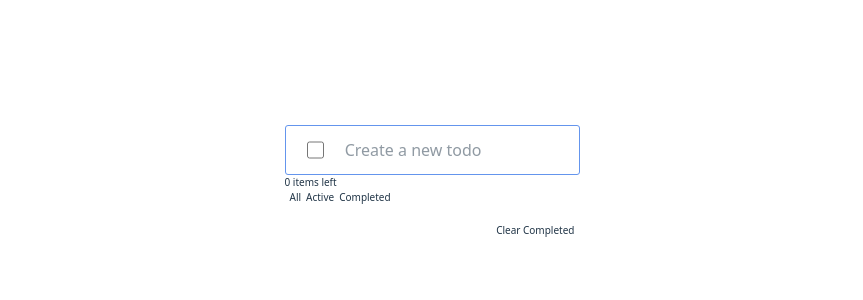
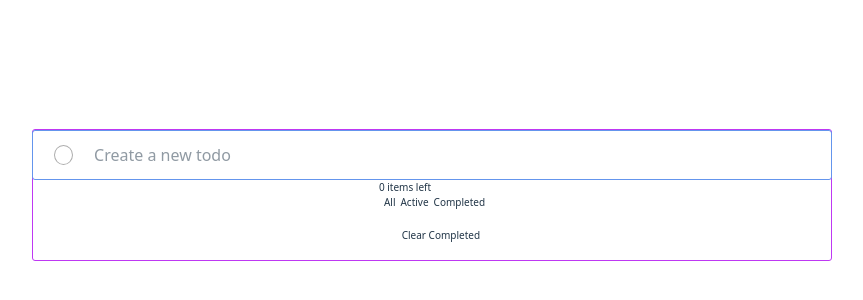
Before and after one commit to mikewd-dev/Todo-React, a React (Vite) app in the folder my-todo-app/: page / in a window 1280 px wide. Shown: the part 210-510 px from the top of the page, without its empty margins (208-1071 px from the left). Built offline with nearby package versions, Linux system fonts and the light colour scheme.

Commit message:
styling todo on desktop

```diff
--- a/my-todo-app/src/AddTodo.css
+++ b/my-todo-app/src/AddTodo.css
@@ -7,7 +7,8 @@
   .form-container{
     display: flex;
     justify-content: center;
-    width:100%
+    width:800px;
+    margin-bottom: 0px;
   }
 
   form {
--- a/my-todo-app/src/LeftTodo.css
+++ b/my-todo-app/src/LeftTodo.css
@@ -2,6 +2,5 @@
 display:flex;
 flex-direction: row;
 align-items: center;
-width: 100%;
 font-size: 10px;
 }
--- a/my-todo-app/src/NewTodo.css
+++ b/my-todo-app/src/NewTodo.css
@@ -1,19 +1,14 @@
-.todoList{
-  display: flex;
-  flex-direction: row;
-  padding-left:4px;
-  gap: 8px;
-  align-items: center ;
-  align-self: center;
-  border-radius: 8px 8px.todoList {
+
+.todoList {
   display: flex;
   flex-direction: row;
   gap: 8px;
   align-items: center;
+  width: 800px;
   justify-content: center;
   border-radius: 8px 8px 0 0;
   border-bottom: 0.25px solid #999999;
- padding-left: 21px;
+  padding-left: 21px;
 }
 
 .todoList:last-child {
@@ -42,9 +37,18 @@
   margin-top: 10px;
   border-radius: 3px;
   border: 1px solid #be38f3;
-  width: 100%;
+  width: 800px;
+
   justify-content: center;
+  align-items: center;
+}
 
+.todoBox {
+  display: flex;
+  flex-direction: row;
+  width: 800px;
+  height: 50px;
+  align-items: center;
 }
 
 
@@ -66,6 +70,7 @@
 }
 
 
+<<<<<<< HEAD
 .todoBox {
   display: flex;
   flex-direction: row;
@@ -74,9 +79,24 @@
   align-items: center;
 
 }
+=======
+>>>>>>> 69f0d28 (styling todo on desktop)
 
 
 .todoRow {
   display: flex;
   flex-direction: row;
 }
+<<<<<<< HEAD
+=======
+
+.bottomMenu {
+  display: flex;
+    flex-direction: row;
+    align-items: center;
+    width: 800px;
+    justify-content: space-between;
+    align-content: center;
+    padding-left: 21px;
+}
+>>>>>>> 69f0d28 (styling todo on desktop)
```
